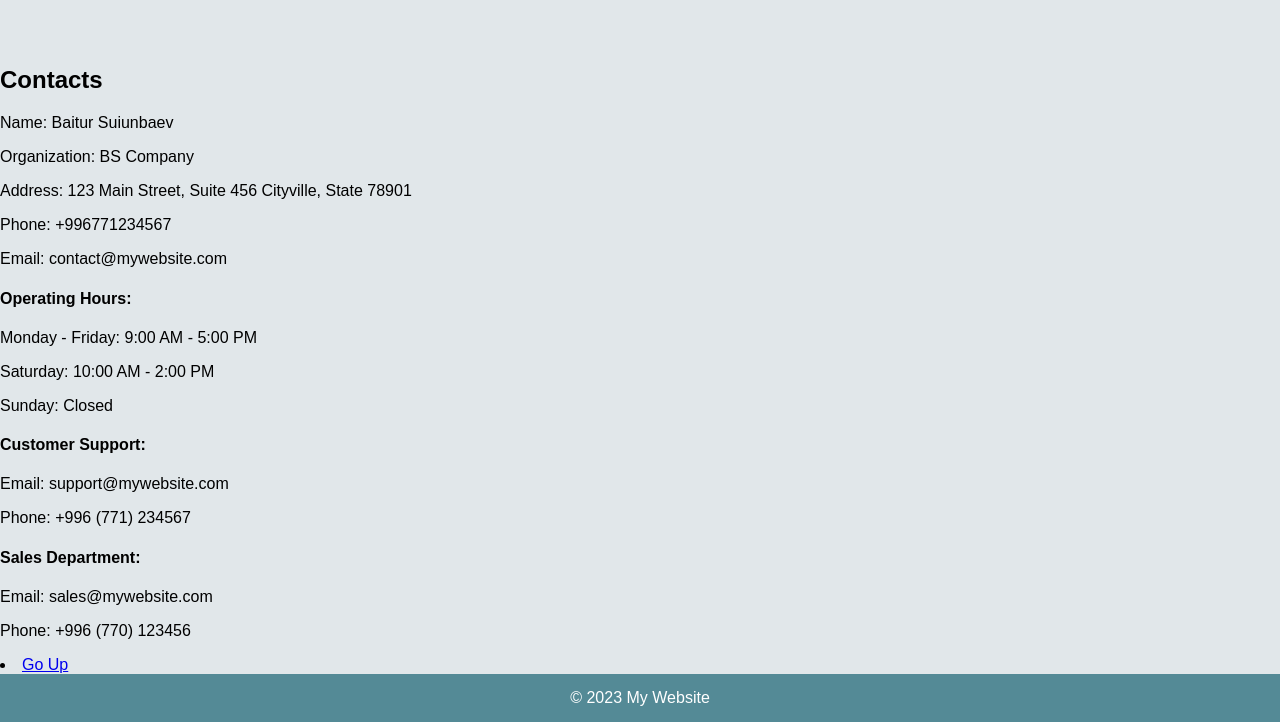
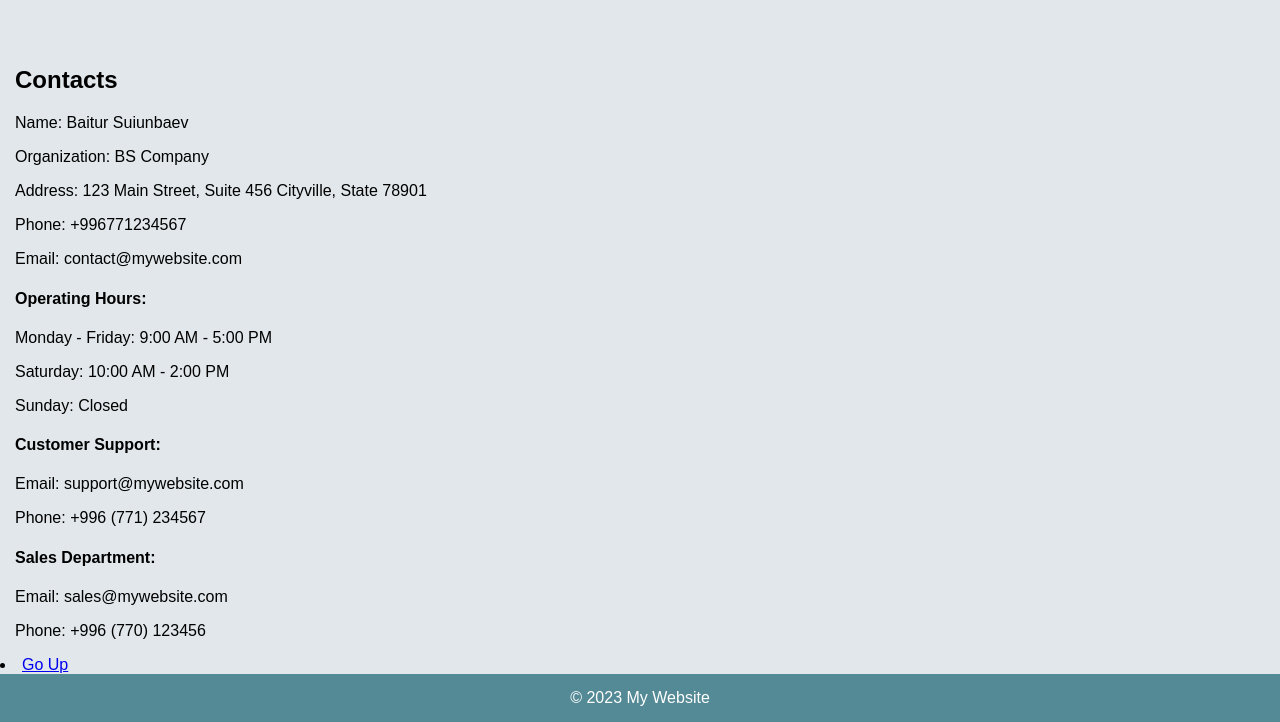
Before and after one commit to suiunbaev-b-auca-2022/Arzan-Shop-Page, a plain HTML site: page index.html in a window 1280 px wide. Shown: the part 2105-2827 px from the top of the page. Drawn offline with Linux system fonts and the light colour scheme.

Commit message:
Update index.html

```diff
--- a/index.html
+++ b/index.html
@@ -135,6 +135,9 @@
         width: 500px;
         height: 250px;
       }
+      .contacts {
+        margin-left: 15px;
+      }
     </style>
   </head>
   <body>
```
